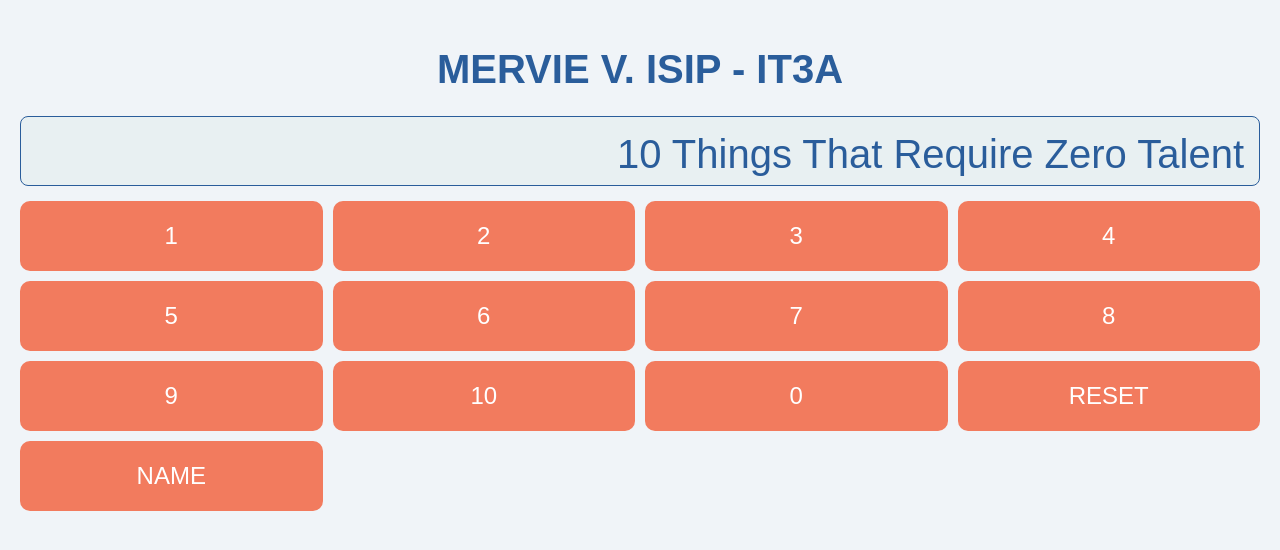
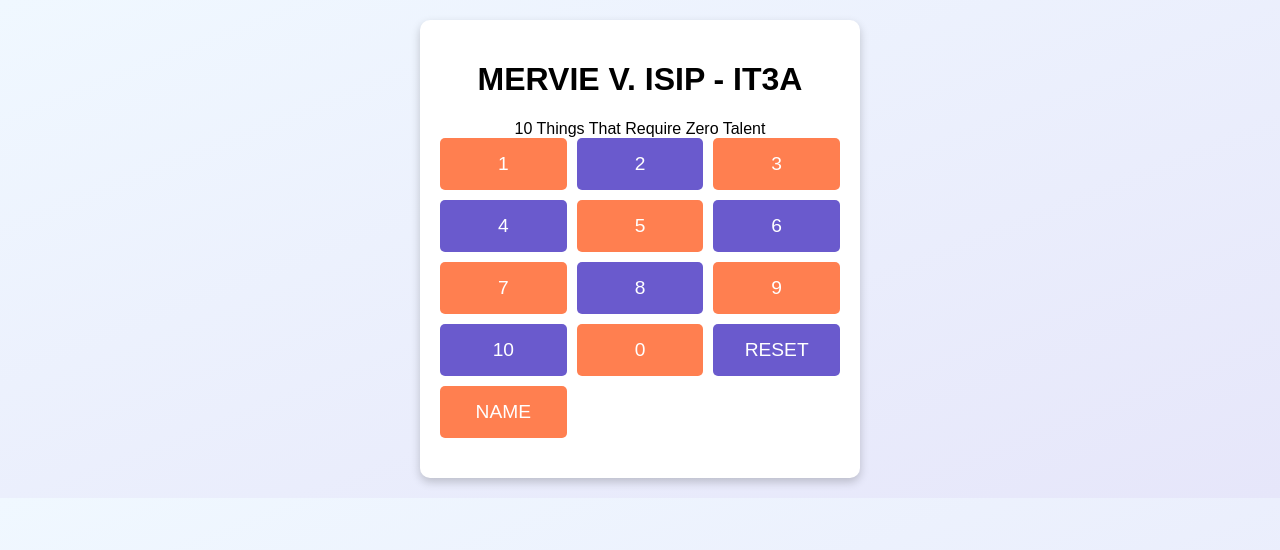
Before and after one commit to IsipMervie/midtermexam, a React (Create React App) app: page / in a window 1280 px wide. Shown: the top 550 px of the page. Built offline with nearby package versions, Linux system fonts and the light colour scheme.

Commit message:
Update App.css

```diff
--- a/src/App.css
+++ b/src/App.css
@@ -1,61 +1,74 @@
-* {
-  box-sizing: border-box;
-}
-
 body {
+  font-family: 'Arial', sans-serif;
+  background: linear-gradient(to bottom right, #f0f8ff, #e6e6fa);
   margin: 0;
-  font-family: 'Arial', sans-serif;
-  background-color: #F0F4F8;
+  padding: 20px;
 }
 
 .App {
+  max-width: 400px;
+  margin: auto;
   text-align: center;
+  border-radius: 10px;
+  box-shadow: 0 4px 10px rgba(0, 0, 0, 0.2);
+  background-color: white;
   padding: 20px;
 }
 
-h1 {
-  color: #2A5D9B;
-  margin-bottom: 1.5rem;
-  font-size: 2.5rem;
+.Header {
+  font-size: 1.8em;
+  margin-bottom: 20px;
+  color: #4A90E2;
 }
 
-.Display {
-  border: 1px solid #2A5D9B;
-  background-color: #E8F0F2;
-  color: #2A5D9B;
-  font-size: 2.5rem;
-  height: 70px;
-  text-align: right;
-  margin-bottom: 15px;
-  padding: 15px;
-  border-radius: 8px;
+.Disp {
+  font-size: 2em;
+  margin-bottom: 20px;
+  padding: 10px;
+  border: 2px solid #FF6347;
+  border-radius: 5px;
+  background-color: #FFEFD5;
 }
 
 .Buttons {
   display: grid;
+  grid-template-columns: repeat(3, 1fr);
   gap: 10px;
-  grid-template-columns: repeat(4, 1fr);
-  margin: 0 auto;
+  margin-bottom: 20px;
 }
 
-.key {
-  background-color: #F27B5E;
+.nameButton {
+  margin-top: 10px;
+}
+
+button {
+  padding: 15px;
+  font-size: 1.2em;
   color: white;
   border: none;
-  border-radius: 10px;
-  height: 70px;
-  font-size: 1.5rem;
+  border-radius: 5px;
   cursor: pointer;
-  transition: background-color 0.3s ease, transform 0.2s ease, box-shadow 0.2s ease;
+  transition: background-color 0.3s, transform 0.2s;
 }
 
-.key:hover {
-  background-color: #D45A4A;
-  transform: translateY(-2px);
-  box-shadow: 0 4px 15px rgba(0, 0, 0, 0.2);
+button:nth-child(odd) {
+  background-color: #FF7F50;
 }
 
-.key:active {
-  transform: translateY(1px);
-  box-shadow: none;
+button:nth-child(even) {
+  background-color: #6A5ACD;
 }
+
+button:hover {
+  background-color: #FF4500;
+  transform: scale(1.05);
+}
+
+.Clear {
+  grid-column: span 3;
+  background-color: #DC143C;
+}
+
+.Clear:hover {
+  background-color: #B22222;
+}
```
